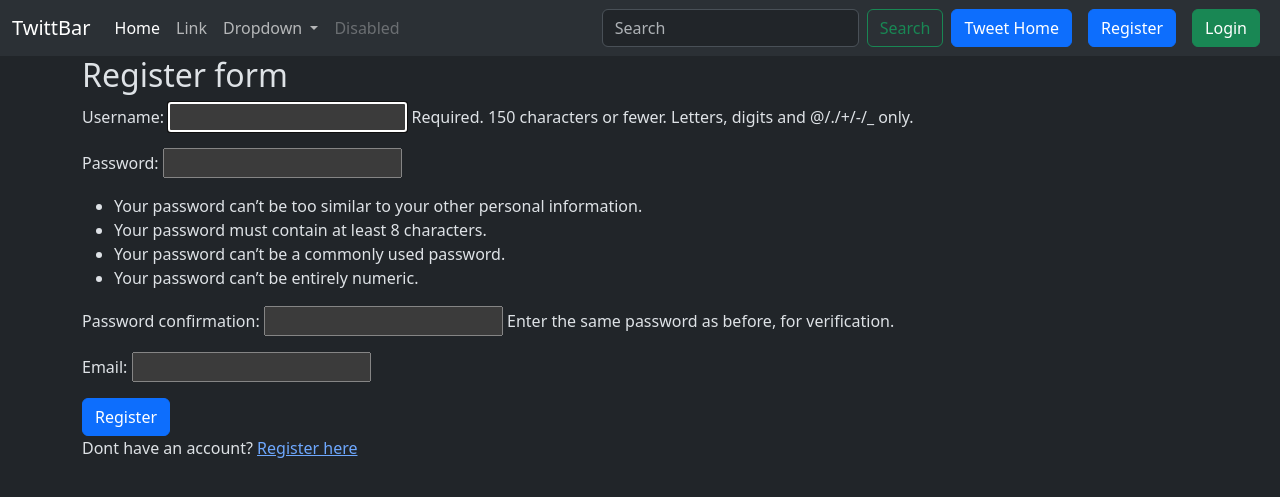
After one commit to vinita-sirvi/Twitter-Clone-Django-project, a Django app: page /tweet/register/ in a window 1280 px wide. The commit adds this page. Shown: the top 497 px of the page. Run offline with Django 5.2, Linux system fonts and the light colour scheme.

Commit message:
Basic Web Application

```diff
--- a/Django_project/Django_project/settings.py
+++ b/Django_project/Django_project/settings.py
@@ -129,3 +129,8 @@ MEDIA_ROOT = os.path.join(BASE_DIR, 'media')
 
 STATIC_URL = 'static/'
 STATICFILES_DIRS = [os.path.join(BASE_DIR, 'static')]
+
+LOGIN_URL = '/accounts/login'
+
+LOGIN_REDIRECT_URL ='/tweet/'
+LOGOUT_REDIRECT_URL ='/tweet/'
--- a/Django_project/Django_project/urls.py
+++ b/Django_project/Django_project/urls.py
@@ -18,8 +18,9 @@ from django.contrib import admin
 from django.urls import path, include
 from django.conf import settings
 from django.conf.urls.static import static
-
+from django.contrib.auth.urls import views as auth_views
 urlpatterns = [
     path('admin/', admin.site.urls),
     path('tweet/', include('tweet.urls')),
+    path('accounts/', include('django.contrib.auth.urls')),
 ] + static(settings.MEDIA_URL, document_root=settings.MEDIA_ROOT)
--- a/Django_project/templates/layout.html
+++ b/Django_project/templates/layout.html
@@ -46,6 +46,15 @@
               <input class="form-control me-2" type="search" placeholder="Search" aria-label="Search">
               <button class="btn btn-outline-success" type="submit">Search</button>
             </form>
+            <a href="{% url "tweet_list" %}" class="btn btn-primary mx-2">Tweet Home</a>
+            {% if user.is_authenticated %}
+            <form method="post" action="{% url "logout" %}">
+              {% csrf_token %}
+              <button class="btn btn-danger" type="submit">Logout</button>
+            {% else %}
+            <a href="{% url "register" %}" class="btn btn-primary mx-2">Register</a>
+            <a href="{% url "login" %}" class="btn btn-success mx-2">Login</a>
+            {% endif %}
           </div>
         </div>
       </nav>
--- /dev/null
+++ b/Django_project/templates/registration/register.html
@@ -0,0 +1,13 @@
+{% extends "layout.html" %}
+
+
+{% block content %}
+<h2>Register form</h2>
+<form method="post">
+{% csrf_token %}
+{{form.as_p}}
+<button class="btn btn-primary">Register</button>
+
+</form>
+<p>Dont have an account? <a href="{% url 'login' %}">Register here </a> </p>
+{% endblock %}
--- a/Django_project/tweet/forms.py
+++ b/Django_project/tweet/forms.py
@@ -1,7 +1,17 @@
 from django import forms
 from .models import Tweet
+from django.contrib.auth.forms import UserCreationForm
+from django.contrib.auth.models import User
+
 
 class TweetForm(forms.ModelForm):
     class Meta:
         model = Tweet
         fields = ['text', 'photo']
+
+
+class UserRegistrationForm(UserCreationForm):
+    email = forms.EmailField()
+    class Model:
+        model = User
+        fields = ('username', 'email', 'password1', 'password2')
--- a/Django_project/tweet/templates/tweet_list.html
+++ b/Django_project/tweet/templates/tweet_list.html
@@ -15,8 +15,10 @@ twitter
         <div class="card-body">
           <h5 class="card-title">{{tweet.user.username}}</h5>
           <p class="card-text">{{tweet.text}}</p>
+          {% if tweet.user == user %}
           <a href="{% url 'tweet_edit' tweet.id%}" class="btn btn-primary">Edit</a>
           <a href="{% url 'tweet_delete' tweet.id%}" class="btn btn-danger">Delete</a>
+          {% endif %}
         </div>
       </div>
     {% endfor %}
--- a/Django_project/tweet/urls.py
+++ b/Django_project/tweet/urls.py
@@ -6,4 +6,7 @@ urlpatterns = [
    path('create/', views.tweet_create, name='tweet_create'),
    path('<int:tweet_id>/edit/', views.tweet_edit, name='tweet_edit'),
    path('<int:tweet_id>/delete/', views.tweet_delete, name='tweet_delete'),
+   path('register/', views.register, name='register'),
+
+
 ]
--- a/Django_project/tweet/views.py
+++ b/Django_project/tweet/views.py
@@ -1,7 +1,9 @@
 from django.shortcuts import render
 from .models import Tweet
-from .forms import TweetForm
+from .forms import TweetForm , UserRegistrationForm
 from django.shortcuts import get_object_or_404, redirect
+from django.contrib.auth.decorators import login_required
+from django.contrib.auth import login
 
 # Create your views here.
 
@@ -13,7 +15,7 @@ def tweet_list(request):
     tweets = Tweet.objects.all().order_by('-created_at')
     return render(request, 'tweet_list.html', {'tweets': tweets})
 
-
+@login_required
 def tweet_create(request):
     if request.method == "POST":
       form = TweetForm(request.POST, request.FILES)
@@ -28,6 +30,8 @@ def tweet_create(request):
         form = TweetForm()
     return render(request, 'tweet_form.html', {'form': form})
 
+
+@login_required
 def tweet_edit(request, tweet_id):
     tweet= get_object_or_404(Tweet, pk=tweet_id, user = request.user)
     if request.method == 'POST':
@@ -42,10 +46,27 @@ def tweet_edit(request, tweet_id):
     return render(request, 'tweet_form.html', {'form': form})
 
 
-
+@login_required
 def tweet_delete(request, tweet_id):
     tweet = get_object_or_404(Tweet, pk=tweet_id, user = request.user)
     if request.method == 'POST':
         tweet.delete()
         return redirect('tweet_list')
     return render(request, 'tweet_confirm_deletion.html', {'tweet': tweet})
+
+
+def register(request):
+    if request.method == 'POST':
+        form= UserRegistrationForm(request.POST)
+        if form.is_valid():
+            user = form.save(commit= False)
+            user.set_password(form.cleaned_data['password1'])
+            user.save()
+            login(request, user)
+            return redirect('tweet_list')
+    else:
+        form = UserRegistrationForm()
+
+
+
+    return render(request, 'registration/register.html', {'form': form})
```
Also changed, not shown: Django_project/templates/registration/logged_out.html (added, +8 -0 lines), Django_project/templates/registration/login.html (added, +13 -0 lines).
